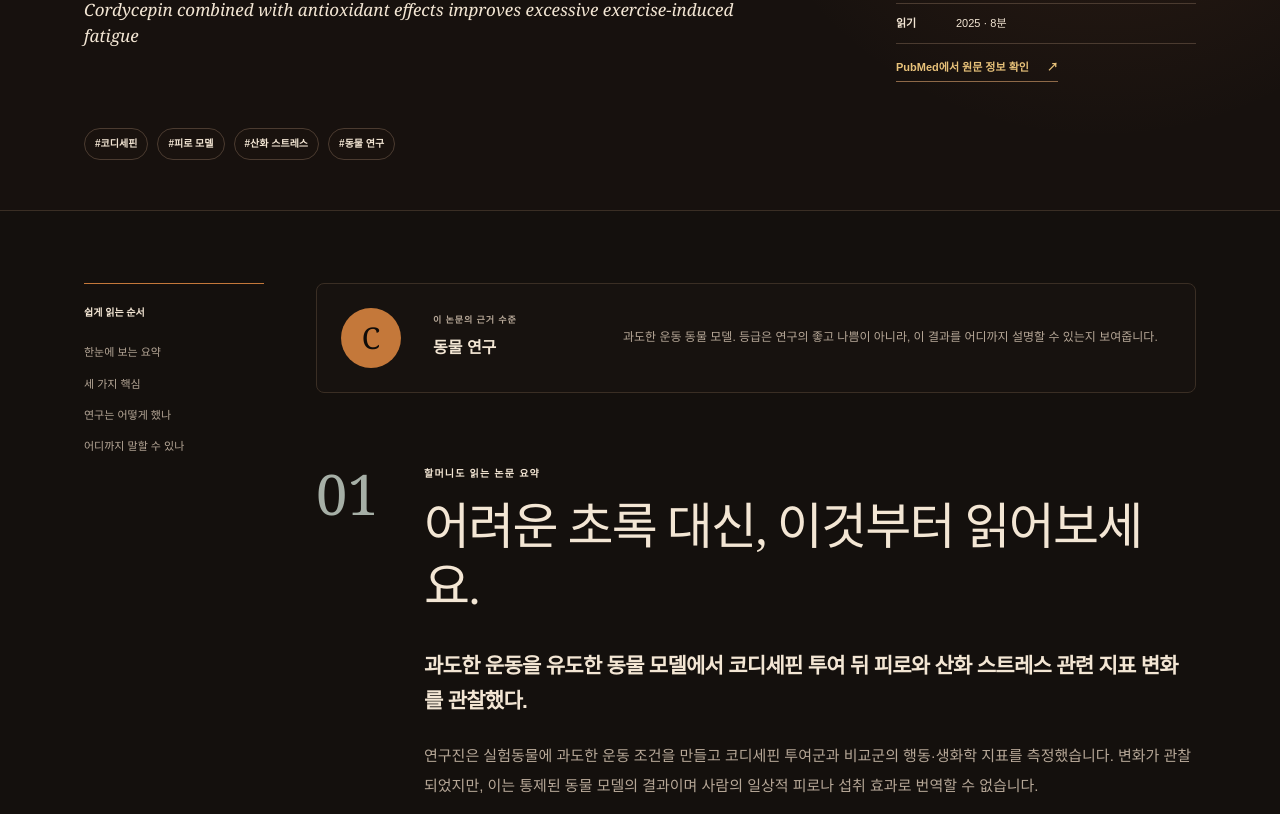
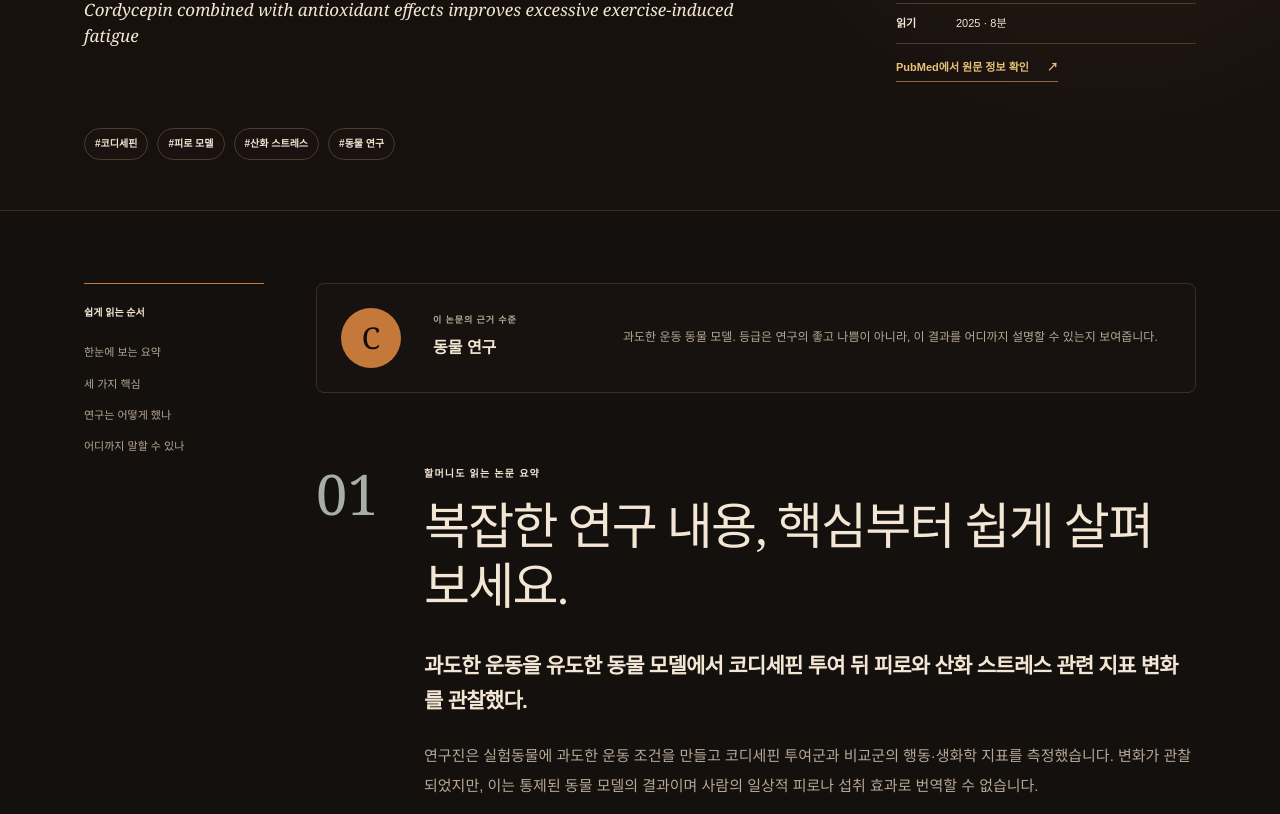
Before and after one commit to BANSEOK-KANG1/q-sarang, a Next.js app: page /paper/cordycepin-antioxidant-fatigue in a window 1280 px wide. Shown: the part 384-1198 px from the top of the page. Built offline with nearby package versions, Linux system fonts and the light colour scheme.

Commit message:
Clarify paper summary heading

```diff
--- a/src/app/paper/[slug]/page.tsx
+++ b/src/app/paper/[slug]/page.tsx
@@ -79,7 +79,7 @@ export default async function PaperPage({
               <p className="paper-section-number">01</p>
               <div>
                 <p className="paper-section-label">할머니도 읽는 논문 요약</p>
-                <h2>어려운 초록 대신, 이것부터 읽어보세요.</h2>
+                <h2>복잡한 연구 내용, 핵심부터 쉽게 살펴보세요.</h2>
                 <p className="paper-summary__lead">{paper.thesis}</p>
                 <p>{paper.abstract}</p>
               </div>
```
